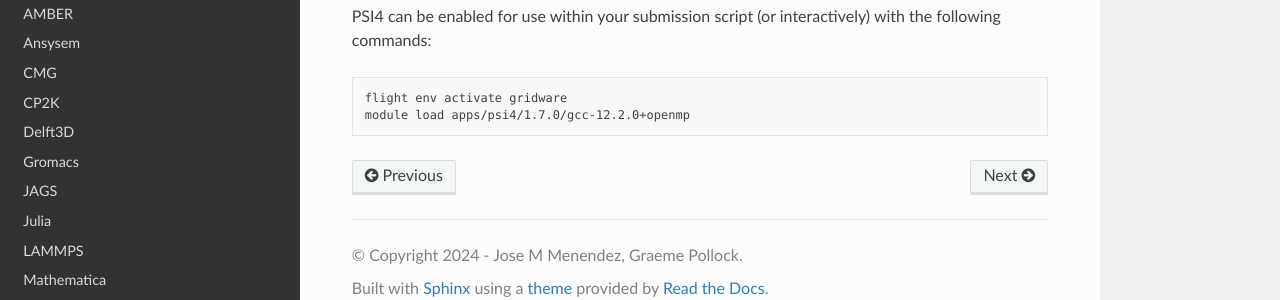
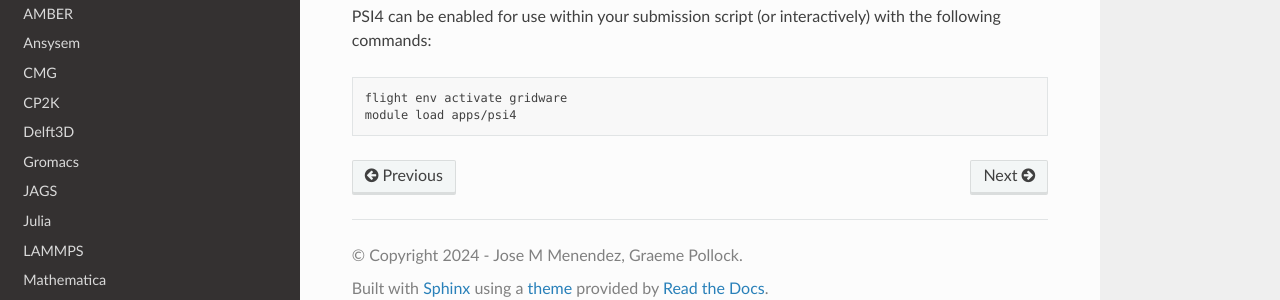
Before and after one commit to jm130/dmogdocs, a Sphinx documentation site: the page built from docs/source/applications/psi4.rst, in a window 1280 px wide. Shown: the part 155-455 px from the top of the page. Built offline with Sphinx 7.4.7 and the Read the Docs theme 2.0.0, drawn with Linux system fonts in a browser that asks for light colours.

Commit message:
Update psi4.rst

```diff
--- a/docs/source/applications/psi4.rst
+++ b/docs/source/applications/psi4.rst
@@ -6,4 +6,4 @@ PSI4 can be enabled for use within your submission script (or interactively) wit
 .. code-block:: bash
 
     flight env activate gridware
-    module load apps/psi4/1.7.0/gcc-12.2.0+openmp
+    module load apps/psi4
```
